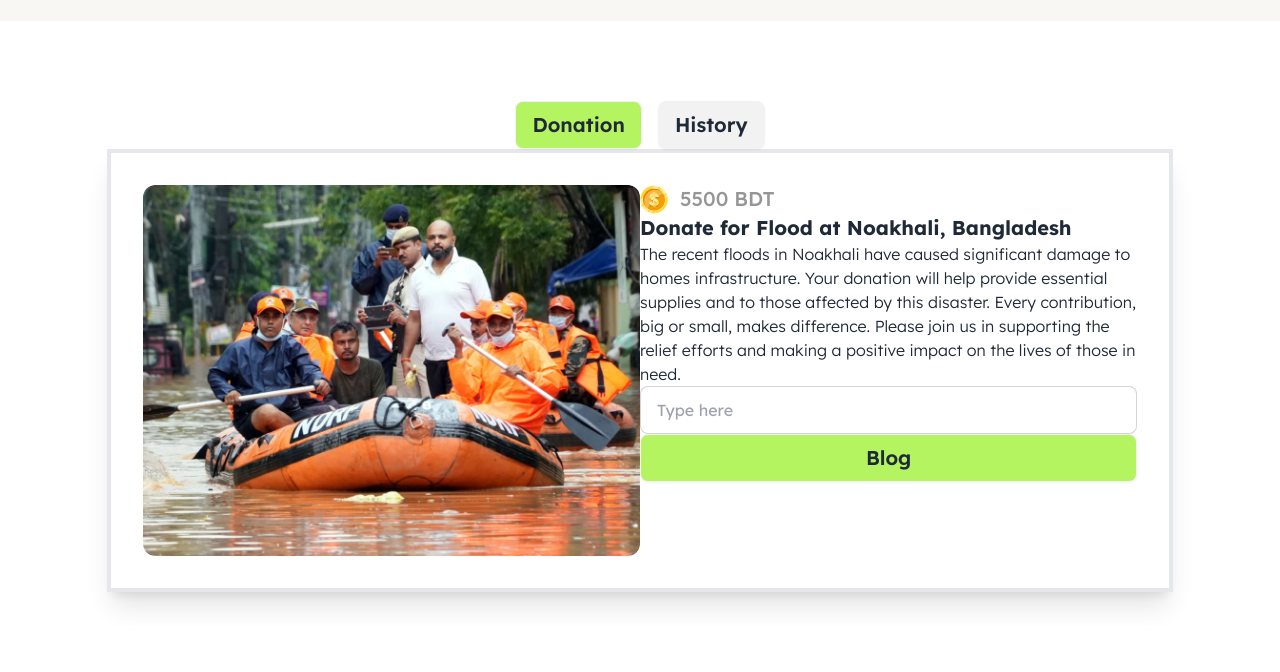
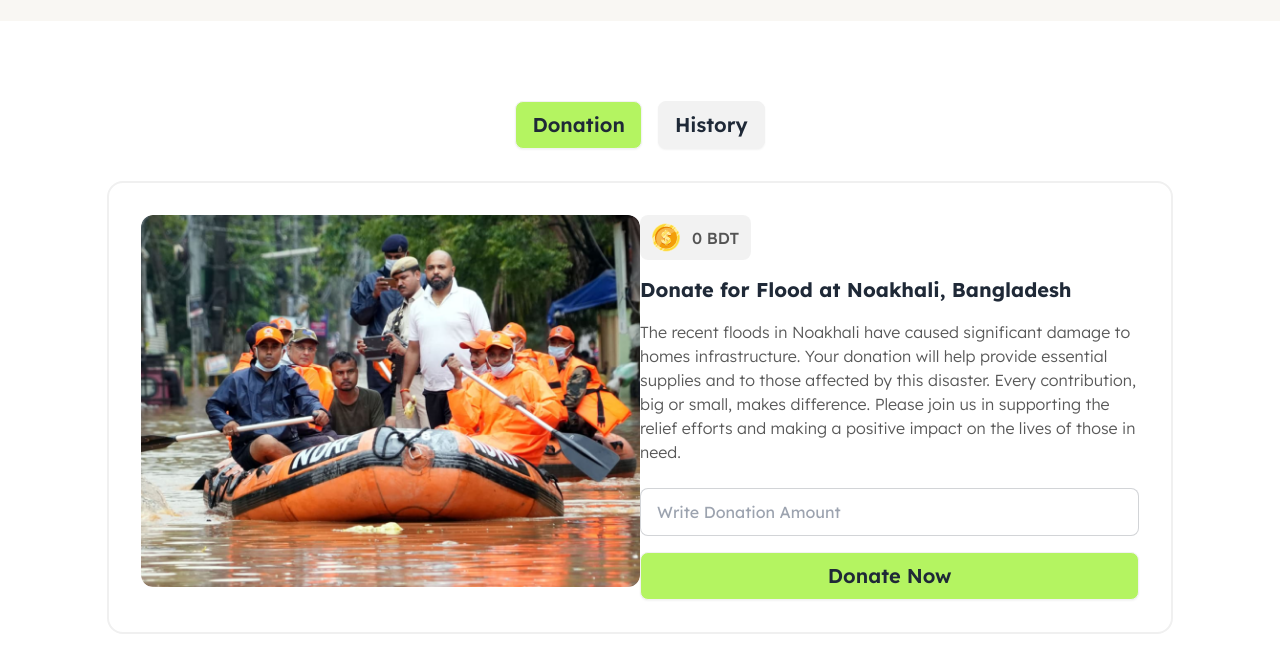
Before and after one commit to killuaZoldyck69/Assignment-5, a plain HTML site: page index.html in a window 1280 px wide. Shown: the part 76-748 px from the top of the page. Drawn offline with nearby package versions, Linux system fonts and the light colour scheme.

Commit message:
complete Noakhali flood card

```diff
--- a/index.html
+++ b/index.html
@@ -80,20 +80,24 @@
           History
         </button>
       </div>
-      <!-- flood card -->
-      <div class="w-5/6 mx-auto flex shadow-xl p-8 border-4">
+      <!--Noakhali flood card -->
+      <div
+        class="w-5/6 mx-auto flex border-2 border-[#11111110] rounded-2xl p-8 mt-8"
+      >
         <figure class="w-1/2">
           <img src="assets/noakhali.png" alt="Shoes" class="rounded-xl" />
         </figure>
         <div class="w-1/2">
-          <div class="flex">
+          <div
+            class="flex justify-center items-center mb-4 px-3 py-2 w-max bg-[#1111110D] rounded-lg"
+          >
             <img src="assets/coin.png" alt="" />
-            <p class="font-medium text-xl text-[#11111170] ml-3">5500 BDT</p>
+            <p class="font-medium text-base text-[#111111B3] ml-3">0 BDT</p>
           </div>
-          <h2 class="text-xl font-bold">
+          <h2 class="text-xl font-bold textColor mb-4">
             Donate for Flood at Noakhali, Bangladesh
           </h2>
-          <p class="text-[16px] font-light textColor">
+          <p class="text-[16px] font-light text-[#111111B3] mb-6">
             The recent floods in Noakhali have caused significant damage to
             homes infrastructure. Your donation will help provide essential
             supplies and to those affected by this disaster. Every contribution,
@@ -103,14 +107,14 @@
           </p>
           <input
             type="text"
-            placeholder="Type here"
-            class="input input-bordered w-full"
+            placeholder="Write Donation Amount"
+            class="input input-bordered w-full mb-4"
           />
           <div class="">
             <button
-              class="bg-btnColor w-full btn btn-xs sm:btn-sm md:btn-md rounded-lg font-semibold text-xl"
+              class="bg-btnColor w-full btn btn-xs sm:btn-sm md:btn-md rounded-lg font-semibold text-xl textColor"
             >
-              Blog
+              Donate Now
             </button>
           </div>
         </div>
```
